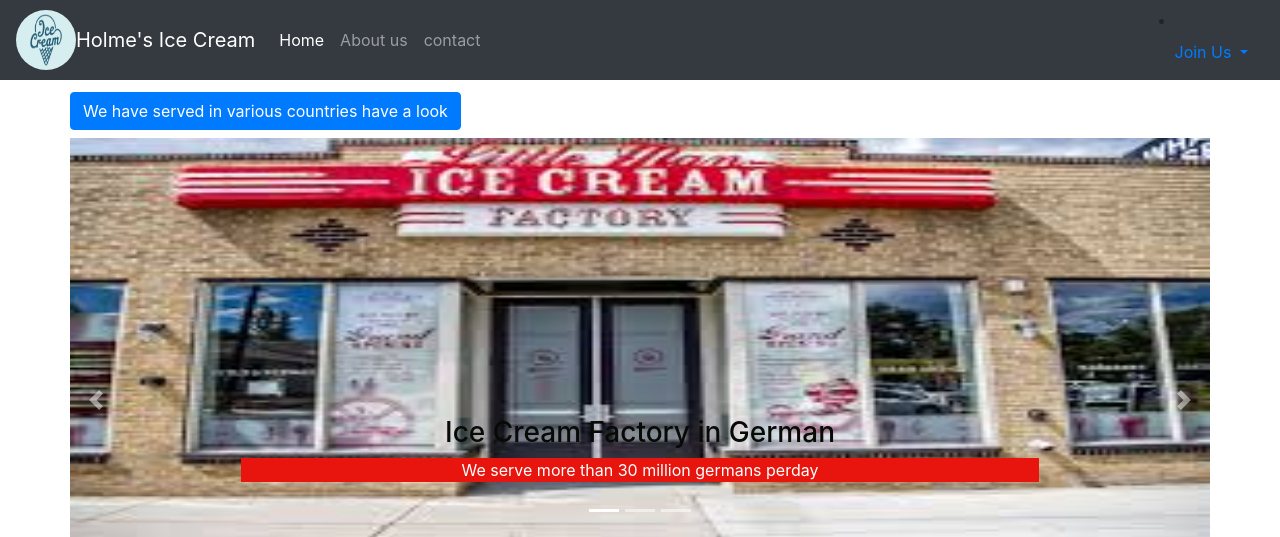
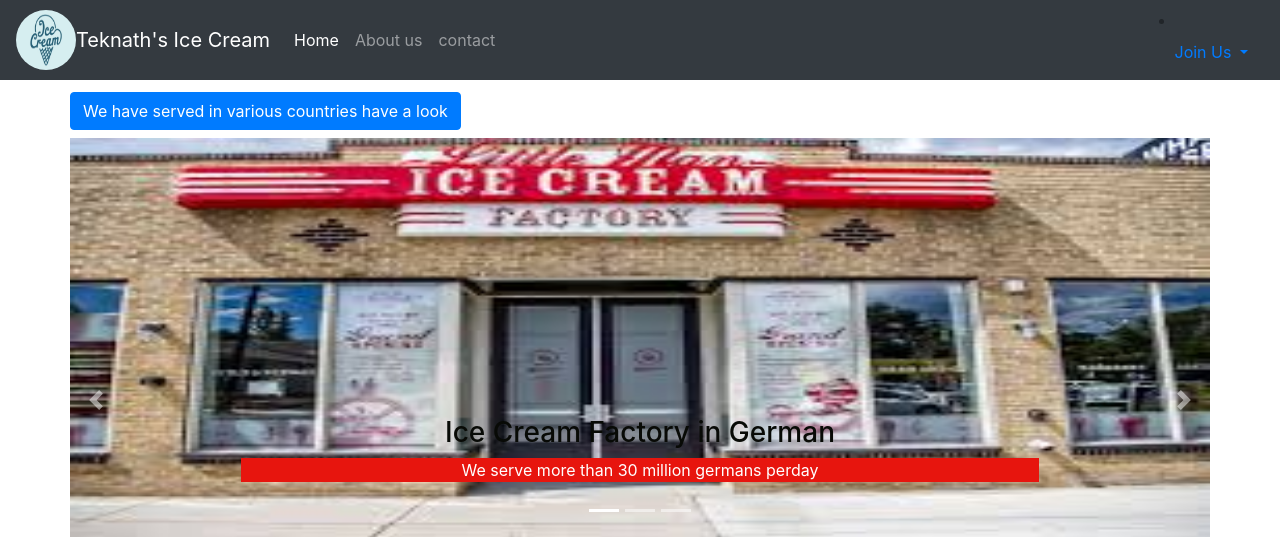
Before and after one commit to Teknath-jha/Ice-Cream-SHop, a Django app: page /about/ in a window 1280 px wide. Shown: the top 537 px of the page. Run offline with Django 3.2, Linux system fonts and the light colour scheme; some libraries are stand-ins or nearby versions.

Commit message:
Updated name

```diff
--- a/templates/base.html
+++ b/templates/base.html
@@ -18,7 +18,7 @@
   </nav>
   <nav class="navbar navbar-expand-lg navbar-dark bg-dark  fixed-top my-0 margin-0  navbar-default navbar-fixed-top ">
       <img class="logo-navbar" src="/static/img/logo.jpg" height="60" width="60" style="border-radius: 40px;">
-    <a class="navbar-brand" href="/index">Holme's Ice Cream</a>
+    <a class="navbar-brand" href="/index">Teknath's Ice Cream</a>
     <button class="navbar-toggler" type="button" data-toggle="collapse" data-target="#navbarSupportedContent"
       aria-controls="navbarSupportedContent" aria-expanded="false" aria-label="Toggle navigation">
       <span class="navbar-toggler-icon"></span>
```
